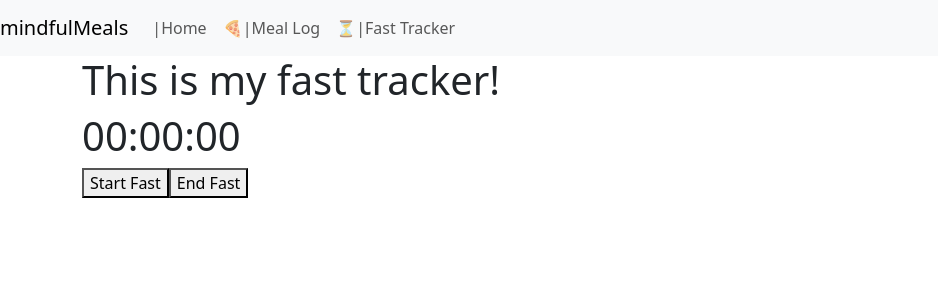
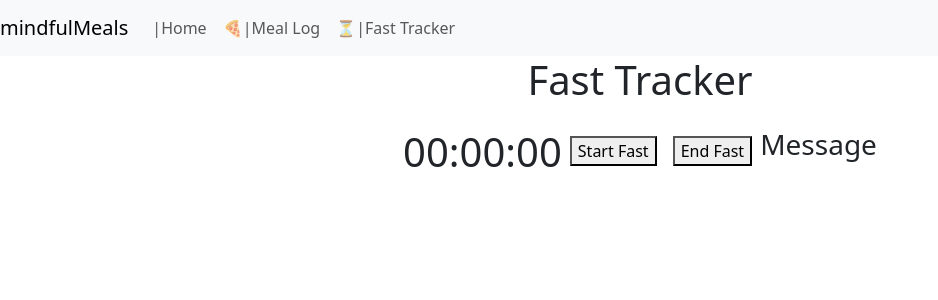
Before and after one commit to cmhorsey/mindful-meals, a React (Create React App) app: page /fast-tracker in a window 1280 px wide. Shown: the top 300 px of the page, without its empty margins (0-938 px from the left). Built offline with nearby package versions, Linux system fonts and the light colour scheme.

Commit message:
Create Message component

```diff
--- a/src/FastTracker.js
+++ b/src/FastTracker.js
@@ -8,8 +8,10 @@ function FastTracker() {
         <NavBar />
       </header>
       <main className="container">
-        <h1>This is my fast tracker!</h1>
-        <Timer />
+        <h1 className="form-header">Fast Tracker</h1>
+        <div className="mb-3">
+          <Timer />
+        </div>
       </main>
     </>
   )
--- /dev/null
+++ b/src/Message.js
@@ -0,0 +1,13 @@
+import React, { useState, useEffect } from "react"
+
+function Message() {
+  return (
+    <div>
+      <span>
+        <h3>Message</h3>
+      </span>
+    </div>
+  )
+}
+
+export default Message
--- a/src/Timer.js
+++ b/src/Timer.js
@@ -1,6 +1,7 @@
 import React, { useState, useEffect } from "react"
+import Message from "./Message"
 
-const Timer = () => {
+function Timer() {
   const [seconds, setSeconds] = useState(0)
   const [timerID, setTimerID] = useState(null)
 
@@ -8,7 +9,14 @@ const Timer = () => {
     setSeconds((prevSeconds) => prevSeconds + 1)
   }
 
-  const handleStartTimer = () => {
+  // const handleStartTimer = () => {
+  //   if (!timerID) {
+  //     const id = setInterval(tick, 1000)
+  //     setTimerID(id)
+  //   }
+  // }
+
+  function handleStartTimer() {
     if (!timerID) {
       const id = setInterval(tick, 1000)
       setTimerID(id)
@@ -32,11 +40,27 @@ const Timer = () => {
       .padStart(2, "0")}:${secs.toString().padStart(2, "0")}`
   }
 
+  //Write conditional statements to render on page for each metabolic phase
+
+  function handleTimerPhase() {
+    if (seconds === 3) {
+      console.log("test")
+    } else if (seconds === 5) {
+      console.log("test1")
+    }
+  }
+
   return (
-    <div>
+    <div className="d-flex justify-content-center">
       <h1>{formatTime(seconds)}</h1>
-      <button onClick={handleStartTimer}>Start Fast</button>
-      <button onClick={handleStopTimer}>End Fast</button>
+      <div className="mb-3 p-2">
+        <button onClick={handleStartTimer}>Start Fast</button>
+      </div>
+
+      <div className="mb-3 p-2">
+        <button onClick={handleStopTimer}>End Fast</button>
+      </div>
+      <Message />
     </div>
   )
 }
```
